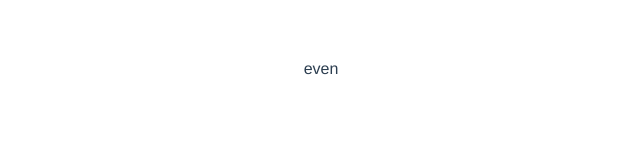
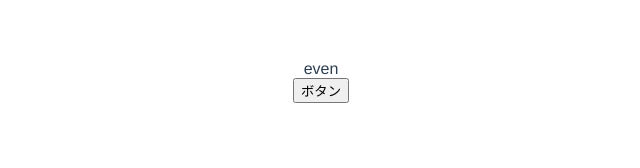
Before and after one commit to TakaShinoda/vue3-counter, a Vue app: page / in a window 1280 px wide. Shown: the top 168 px of the page, without its empty margins (319-959 px from the left). Built offline with nearby package versions, Linux system fonts and the light colour scheme.

Commit message:
feat: create BaseButton componetns

```diff
--- a/src/App.vue
+++ b/src/App.vue
@@ -1,13 +1,16 @@
 <template>
-<TheHeader :text="Math.floor(Math.random() * 10) % 2 === 0 ? 'even' : 'odd'" />
+  <TheHeader :text="Math.floor(Math.random() * 10) % 2 === 0 ? 'even' : 'odd'" />
+  <BaseButton />
 </template>
 
 <script>
 import TheHeader from './components/TheHeader.vue'
+import BaseButton from './components/BaseButton.vue'
 
 export default {
   components: {
-    TheHeader
+    TheHeader,
+    BaseButton
   }
 }
 </script>
--- /dev/null
+++ b/src/components/BaseButton.vue
@@ -0,0 +1,14 @@
+<template>
+    <button @click="handleClick">ボタン</button>
+</template>
+
+<script>
+export default {
+    name: 'BaseButton',
+    methods: {
+        handleClick() {
+            alert('Hello!')
+        }
+    }
+}
+</script>
```
